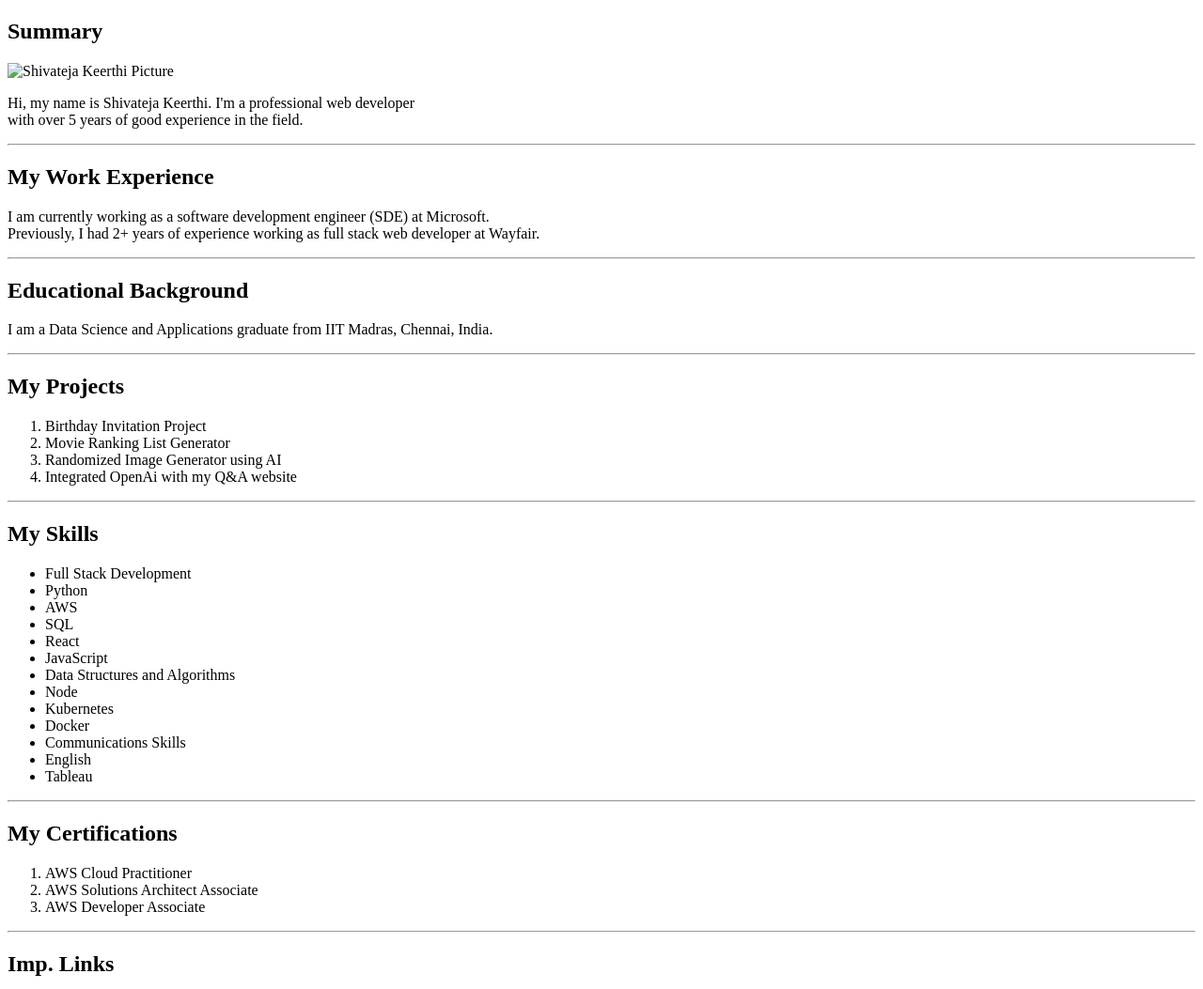
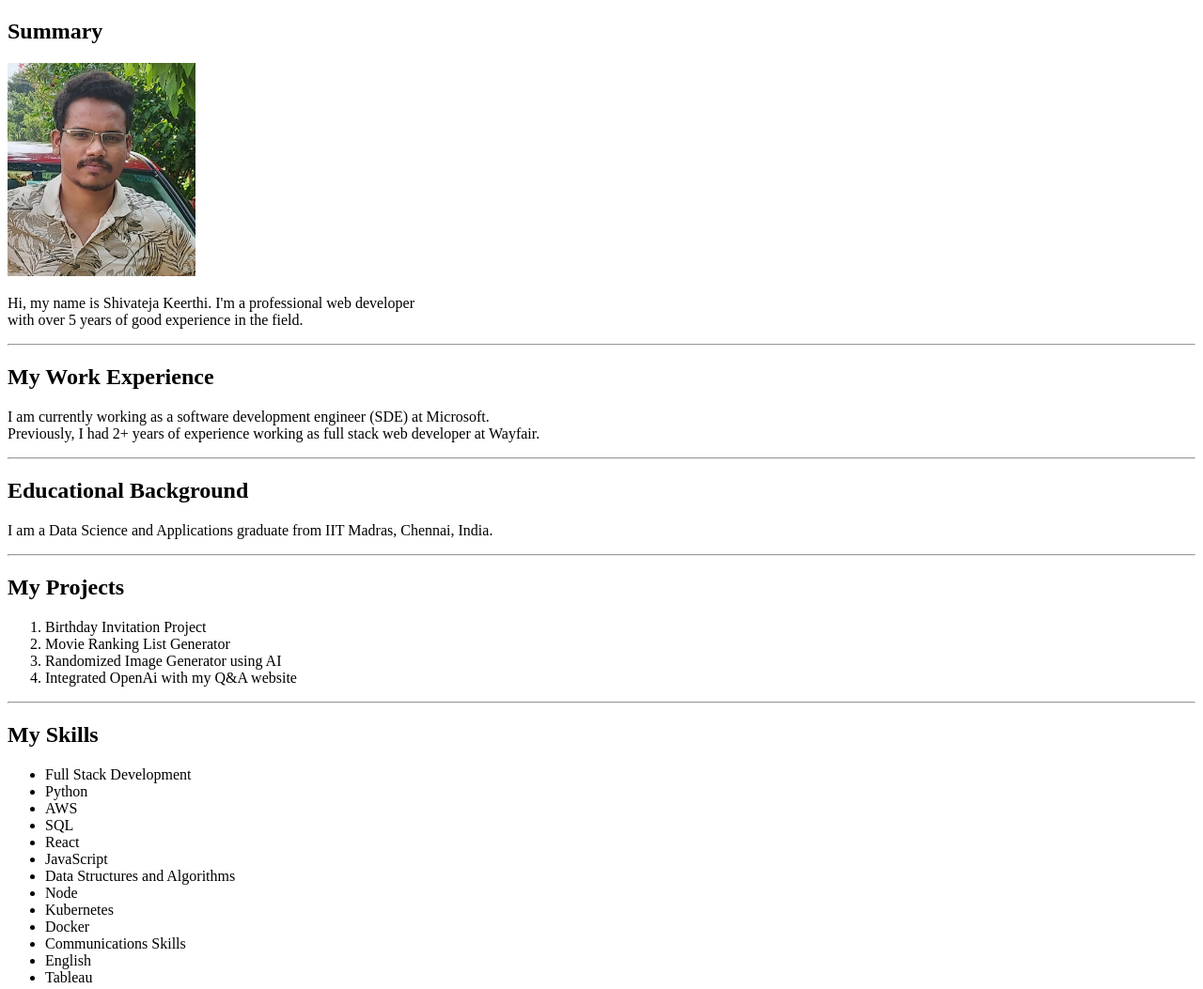
Before and after one commit to ShivatejaKeerthi/capstone1, a plain HTML site: page index.html in a window 1280 px wide. Shown: the top 1053 px of the page at 94% size. Drawn offline with Linux system fonts and the light colour scheme.

Commit message:
Update index.html

```diff
--- a/index.html
+++ b/index.html
@@ -6,7 +6,7 @@
     </head>
     <body>
         <h2>Summary</h2>
-        <img src="./Assets/Tej.jpg" alt="Shivateja Keerthi Picture" style="width:200px;"/>
+        <img src="Tej.jpg" alt="Shivateja Keerthi Picture" style="width:200px;"/>
         <p>Hi, my name is Shivateja Keerthi. I'm a professional web developer <br>
         with over 5 years of good experience in the field.</p><hr>
         <h2>My Work Experience</h2>
```
